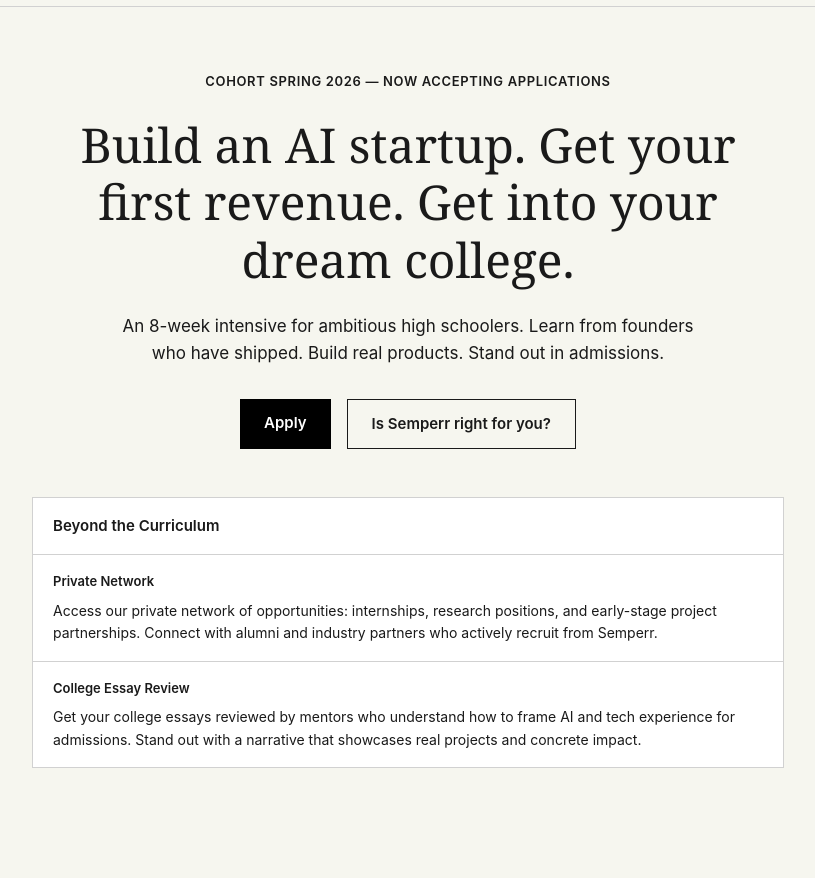
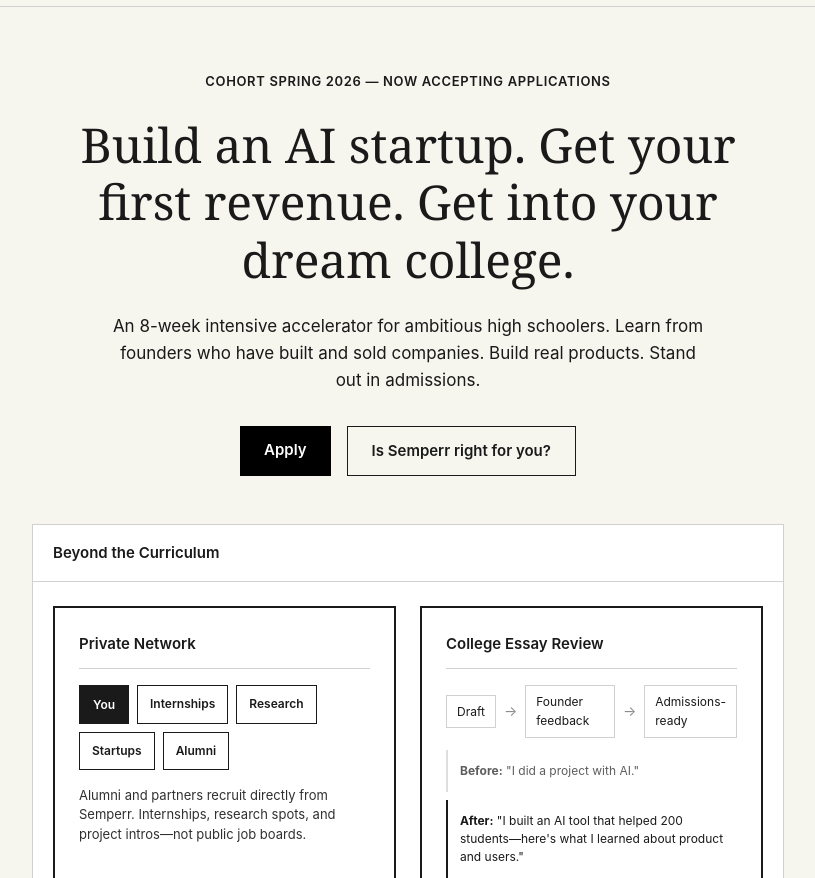
Before and after one commit to maherhasannn/semper, a website: page accelerator/index.html in a window 1280 px wide. Shown: the part 74-952 px from the top of the page, without its empty margins (232-1047 px from the left). Drawn offline with Linux system fonts and the light colour scheme.

Commit message:
beyond the curriculum section

```diff
--- a/accelerator/index.html
+++ b/accelerator/index.html
@@ -361,6 +361,97 @@
 
     .mockup-dashboard-desc:last-child { margin-bottom: 0; }
 
+    /* Beyond Curriculum - visual blocks */
+    .beyond-grid {
+      display: grid;
+      grid-template-columns: 1fr 1fr;
+      gap: 24px;
+      max-width: 800px;
+      margin: 0 auto;
+      padding: 24px 20px;
+    }
+
+    @media (max-width: 600px) {
+      .beyond-grid { grid-template-columns: 1fr; }
+    }
+
+    .beyond-card {
+      border: 2px solid #1A1A1A;
+      padding: 24px;
+      background: #fff;
+    }
+
+    .beyond-card-title {
+      font-size: 15px;
+      font-weight: 600;
+      color: #1A1A1A;
+      margin-bottom: 16px;
+      padding-bottom: 12px;
+      border-bottom: 1px solid #D1D1D1;
+    }
+
+    .beyond-visual {
+      margin-bottom: 16px;
+    }
+
+    .network-nodes {
+      display: flex;
+      flex-wrap: wrap;
+      gap: 8px;
+    }
+
+    .network-node {
+      padding: 8px 12px;
+      border: 1px solid #1A1A1A;
+      font-size: 12px;
+      font-weight: 600;
+      color: #1A1A1A;
+    }
+
+    .network-node.you {
+      border-width: 2px;
+      background: #1A1A1A;
+      color: #fff;
+    }
+
+    .essay-flow {
+      display: flex;
+      align-items: center;
+      gap: 8px;
+      font-size: 12px;
+      color: #1A1A1A;
+      margin-bottom: 12px;
+    }
+
+    .essay-flow-step {
+      padding: 6px 10px;
+      border: 1px solid #D1D1D1;
+    }
+
+    .essay-flow-arrow {
+      font-size: 14px;
+      opacity: 0.5;
+    }
+
+    .essay-snippet {
+      font-size: 12px;
+      line-height: 1.5;
+      color: #1A1A1A;
+      padding: 12px;
+      border-left: 2px solid #D1D1D1;
+      margin-top: 8px;
+    }
+
+    .essay-snippet.before { opacity: 0.7; }
+    .essay-snippet.after { border-left-color: #1A1A1A; }
+
+    .beyond-tell {
+      font-size: 13px;
+      line-height: 1.5;
+      color: #1A1A1A;
+      opacity: 0.9;
+    }
+
     /* Sections */
     .section {
       padding: 48px 0;
@@ -718,7 +809,7 @@
       <div class="hero-eyebrow">Cohort Spring 2026 — Now Accepting Applications</div>
       <h1>Build an AI startup. Get your first revenue. Get into your dream college.</h1>
       <p class="hero-subtitle">
-        An 8-week intensive for ambitious high schoolers. Learn from founders who have shipped. Build real products. Stand out in admissions.
+        An 8-week intensive accelerator for ambitious high schoolers. Learn from founders who have built and sold companies. Build real products. Stand out in admissions.
       </p>
       <div class="hero-cta">
         <a href="../edu/ai-advantage/apply/" class="btn-apply">Apply</a>
@@ -774,13 +865,35 @@
 
         <div class="mockup-dashboard">
           <div class="mockup-dashboard-header">Beyond the Curriculum</div>
-          <div class="mockup-dashboard-block">
-            <div class="mockup-dashboard-title">Private Network</div>
-            <p class="mockup-dashboard-desc">Access our private network of opportunities: internships, research positions, and early-stage project partnerships. Connect with alumni and industry partners who actively recruit from Semperr.</p>
-          </div>
-          <div class="mockup-dashboard-block">
-            <div class="mockup-dashboard-title">College Essay Review</div>
-            <p class="mockup-dashboard-desc">Get your college essays reviewed by mentors who understand how to frame AI and tech experience for admissions. Stand out with a narrative that showcases real projects and concrete impact.</p>
+          <div class="beyond-grid">
+            <div class="beyond-card">
+              <div class="beyond-card-title">Private Network</div>
+              <div class="beyond-visual">
+                <div class="network-nodes">
+                  <span class="network-node you">You</span>
+                  <span class="network-node">Internships</span>
+                  <span class="network-node">Research</span>
+                  <span class="network-node">Startups</span>
+                  <span class="network-node">Alumni</span>
+                </div>
+              </div>
+              <p class="beyond-tell">Alumni and partners recruit directly from Semperr. Internships, research spots, and project intros—not public job boards.</p>
+            </div>
+            <div class="beyond-card">
+              <div class="beyond-card-title">College Essay Review</div>
+              <div class="beyond-visual">
+                <div class="essay-flow">
+                  <span class="essay-flow-step">Draft</span>
+                  <span class="essay-flow-arrow">→</span>
+                  <span class="essay-flow-step">Founder feedback</span>
+                  <span class="essay-flow-arrow">→</span>
+                  <span class="essay-flow-step">Admissions-ready</span>
+                </div>
+                <div class="essay-snippet before"><strong>Before:</strong> "I did a project with AI."</div>
+                <div class="essay-snippet after"><strong>After:</strong> "I built an AI tool that helped 200 students—here's what I learned about product and users."</div>
+              </div>
+              <p class="beyond-tell">Mentors who have shipped teach you how to frame real projects for admissions.</p>
+            </div>
           </div>
         </div>
       </div>
```
